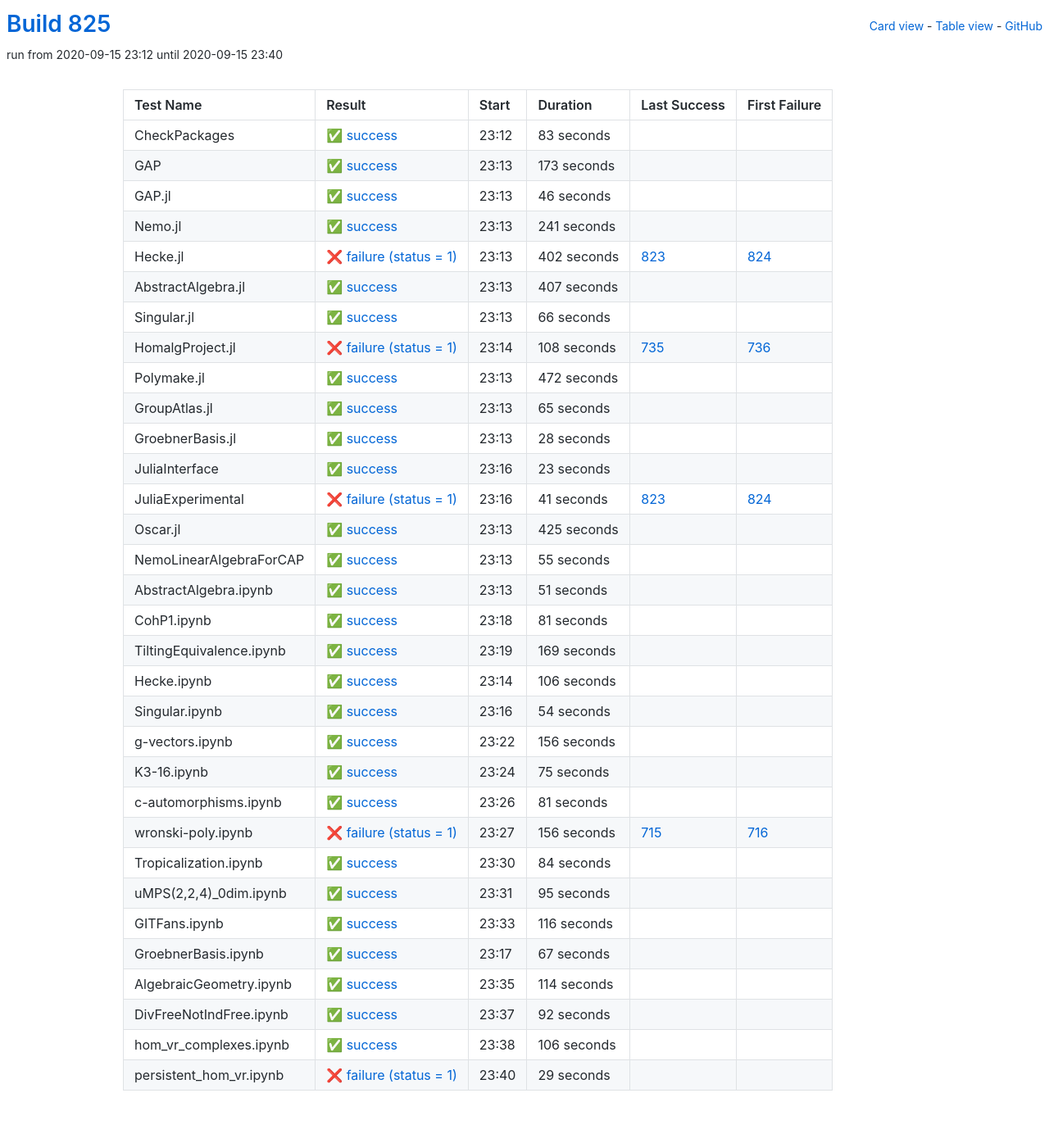
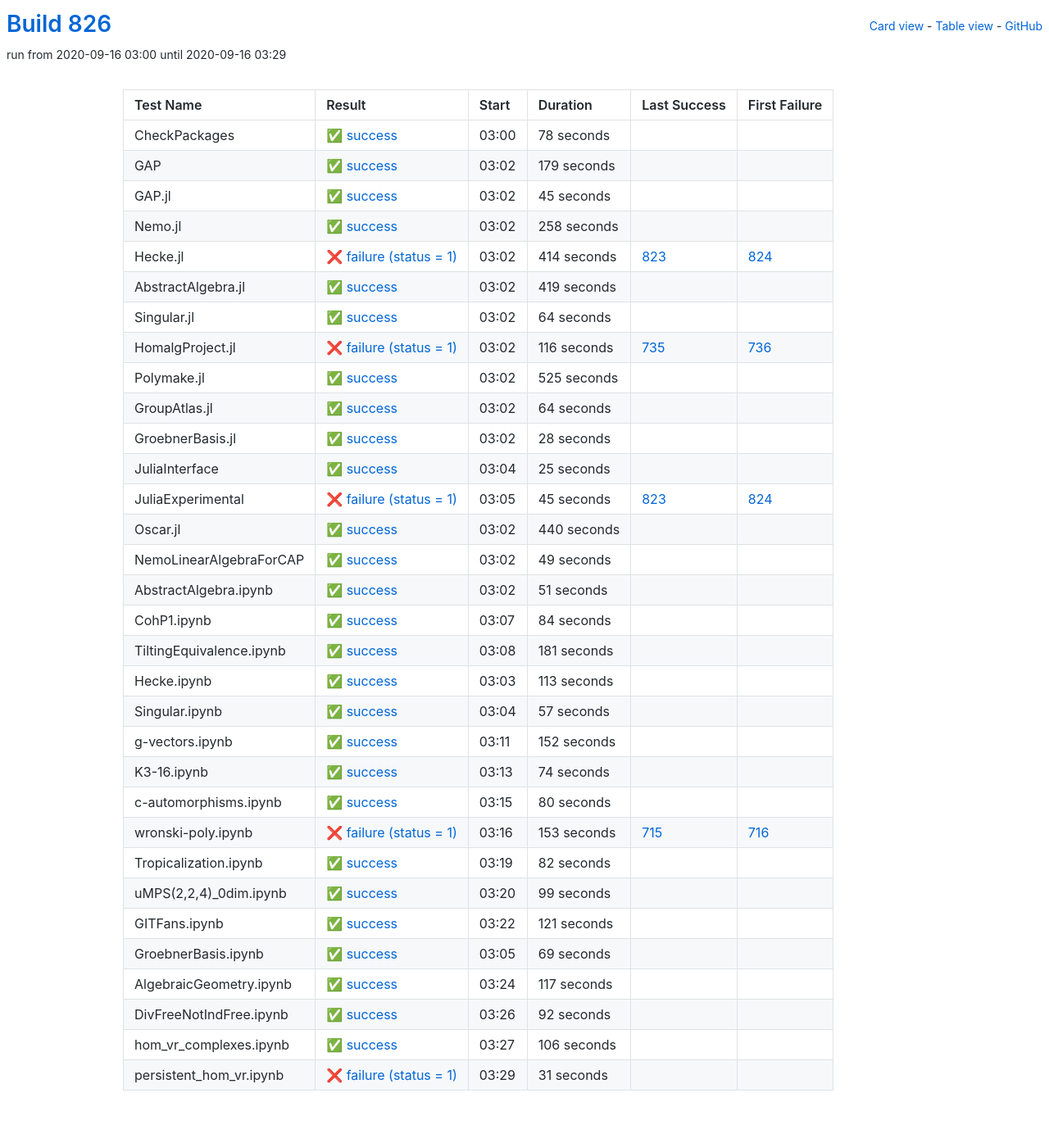
Before and after one commit to oscar-system/oscar-ci-status-stable, a Jekyll site: the page built from table.html, in a window 1280 px wide. Shown: the whole page at 82% size. Built offline with Jekyll 4.4.1, drawn with Linux system fonts in a browser that asks for light colours.

Commit message:
Build #826

```diff
--- a/_data/ci.yml
+++ b/_data/ci.yml
@@ -1,6 +1,6 @@
 ---
-build: 825
-build_url: https://oscarci.mathematik.uni-kl.de/job/oscar-stable/825/
+build: 826
+build_url: https://oscarci.mathematik.uni-kl.de/job/oscar-stable/826/
 job: oscar-stable
 organization: oscar-system
 repo: oscar-ci-status-stable
@@ -8,128 +8,128 @@ repourl: https://github.com/oscar-system/oscar-ci-status-stable
 tests:
 - name: CheckPackages
   id: checkpackages
-  log: https://oscarci.mathematik.uni-kl.de/job/oscar-stable/825/artifact/logs/build-825/CheckPackages.log
-  start: 2020-09-15 23:12
+  log: https://oscarci.mathematik.uni-kl.de/job/oscar-stable/826/artifact/logs/build-826/CheckPackages.log
+  start: 2020-09-16 03:00
   success: true
   exitcode: 0
   status: success
-  duration: 83
+  duration: 78
   last_success: false
   last_success_url:
   first_failure: false
   first_failure_url:
 - name: GAP
   id: gap
-  log: https://oscarci.mathematik.uni-kl.de/job/oscar-stable/825/artifact/logs/build-825/GAP.log
-  start: 2020-09-15 23:13
+  log: https://oscarci.mathematik.uni-kl.de/job/oscar-stable/826/artifact/logs/build-826/GAP.log
+  start: 2020-09-16 03:02
   success: true
   exitcode: 0
   status: success
-  duration: 173
+  duration: 179
   last_success: false
   last_success_url:
   first_failure: false
   first_failure_url:
 - name: GAP.jl
   id: gap-jl
-  log: https://oscarci.mathematik.uni-kl.de/job/oscar-stable/825/artifact/logs/build-825/GAP.jl.log
-  start: 2020-09-15 23:13
+  log: https://oscarci.mathematik.uni-kl.de/job/oscar-stable/826/artifact/logs/build-826/GAP.jl.log
+  start: 2020-09-16 03:02
   success: true
   exitcode: 0
   status: success
-  duration: 46
+  duration: 45
   last_success: false
   last_success_url:
   first_failure: false
   first_failure_url:
 - name: Nemo.jl
   id: nemo-jl
-  log: https://oscarci.mathematik.uni-kl.de/job/oscar-stable/825/artifact/logs/build-825/Nemo.jl.log
-  start: 2020-09-15 23:13
+  log: https://oscarci.mathematik.uni-kl.de/job/oscar-stable/826/artifact/logs/build-826/Nemo.jl.log
+  start: 2020-09-16 03:02
   success: true
   exitcode: 0
   status: success
-  duration: 241
+  duration: 258
   last_success: false
   last_success_url:
   first_failure: false
   first_failure_url:
 - name: Hecke.jl
   id: hecke-jl
-  log: https://oscarci.mathematik.uni-kl.de/job/oscar-stable/825/artifact/logs/build-825/Hecke.jl.log
-  start: 2020-09-15 23:13
+  log: https://oscarci.mathematik.uni-kl.de/job/oscar-stable/826/artifact/logs/build-826/Hecke.jl.log
+  start: 2020-09-16 03:02
   success: false
   exitcode: 1
   status: failure
-  duration: 402
+  duration: 414
   last_success: 823
   last_success_url: https://oscarci.mathematik.uni-kl.de/job/oscar-stable/823/
   first_failure: 824
   first_failure_url: https://oscarci.mathematik.uni-kl.de/job/oscar-stable/824/
 - name: AbstractAlgebra.jl
   id: abstractalgebra-jl
-  log: https://oscarci.mathematik.uni-kl.de/job/oscar-stable/825/artifact/logs/build-825/AbstractAlgebra.jl.log
-  start: 2020-09-15 23:13
+  log: https://oscarci.mathematik.uni-kl.de/job/oscar-stable/826/artifact/logs/build-826/AbstractAlgebra.jl.log
+  start: 2020-09-16 03:02
   success: true
   exitcode: 0
   status: success
-  duration: 407
+  duration: 419
   last_success: false
   last_success_url:
   first_failure: false
   first_failure_url:
 - name: Singular.jl
   id: singular-jl
-  log: https://oscarci.mathematik.uni-kl.de/job/oscar-stable/825/artifact/logs/build-825/Singular.jl.log
-  start: 2020-09-15 23:13
+  log: https://oscarci.mathematik.uni-kl.de/job/oscar-stable/826/artifact/logs/build-826/Singular.jl.log
+  start: 2020-09-16 03:02
   success: true
   exitcode: 0
   status: success
-  duration: 66
+  duration: 64
   last_success: false
   last_success_url:
   first_failure: false
   first_failure_url:
 - name: HomalgProject.jl
   id: homalgproject-jl
-  log: https://oscarci.mathematik.uni-kl.de/job/oscar-stable/825/artifact/logs/build-825/HomalgProject.jl.log
-  start: 2020-09-15 23:14
+  log: https://oscarci.mathematik.uni-kl.de/job/oscar-stable/826/artifact/logs/build-826/HomalgProject.jl.log
+  start: 2020-09-16 03:02
   success: false
   exitcode: 1
   status: failure
-  duration: 108
+  duration: 116
   last_success: 735
   last_success_url: https://oscarci.mathematik.uni-kl.de/job/oscar-stable/735/
   first_failure: 736
   first_failure_url: https://oscarci.mathematik.uni-kl.de/job/oscar-stable/736/
 - name: Polymake.jl
   id: polymake-jl
-  log: https://oscarci.mathematik.uni-kl.de/job/oscar-stable/825/artifact/logs/build-825/Polymake.jl.log
-  start: 2020-09-15 23:13
+  log: https://oscarci.mathematik.uni-kl.de/job/oscar-stable/826/artifact/logs/build-826/Polymake.jl.log
+  start: 2020-09-16 03:02
   success: true
   exitcode: 0
   status: success
-  duration: 472
+  duration: 525
   last_success: false
   last_success_url:
   first_failure: false
   first_failure_url:
 - name: GroupAtlas.jl
   id: groupatlas-jl
-  log: https://oscarci.mathematik.uni-kl.de/job/oscar-stable/825/artifact/logs/build-825/GroupAtlas.jl.log
-  start: 2020-09-15 23:13
+  log: https://oscarci.mathematik.uni-kl.de/job/oscar-stable/826/artifact/logs/build-826/GroupAtlas.jl.log
+  start: 2020-09-16 03:02
   success: true
   exitcode: 0
   status: success
-  duration: 65
+  duration: 64
   last_success: false
   last_success_url:
   first_failure: false
   first_failure_url:
 - name: GroebnerBasis.jl
   id: groebnerbasis-jl
-  log: https://oscarci.mathematik.uni-kl.de/job/oscar-stable/825/artifact/logs/build-825/GroebnerBasis.jl.log
-  start: 2020-09-15 23:13
+  log: https://oscarci.mathematik.uni-kl.de/job/oscar-stable/826/artifact/logs/build-826/GroebnerBasis.jl.log
+  start: 2020-09-16 03:02
   success: true
   exitcode: 0
   status: success
@@ -140,56 +140,56 @@ tests:
   first_failure_url:
 - name: JuliaInterface
   id: juliainterface
-  log: https://oscarci.mathematik.uni-kl.de/job/oscar-stable/825/artifact/logs/build-825/JuliaInterface.log
-  start: 2020-09-15 23:16
+  log: https://oscarci.mathematik.uni-kl.de/job/oscar-stable/826/artifact/logs/build-826/JuliaInterface.log
+  start: 2020-09-16 03:04
   success: true
   exitcode: 0
   status: success
-  duration: 23
+  duration: 25
   last_success: false
   last_success_url:
   first_failure: false
   first_failure_url:
 - name: JuliaExperimental
   id: juliaexperimental
-  log: https://oscarci.mathematik.uni-kl.de/job/oscar-stable/825/artifact/logs/build-825/JuliaExperimental.log
-  start: 2020-09-15 23:16
+  log: https://oscarci.mathematik.uni-kl.de/job/oscar-stable/826/artifact/logs/build-826/JuliaExperimental.log
+  start: 2020-09-16 03:05
   success: false
   exitcode: 1
   status: failure
-  duration: 41
+  duration: 45
   last_success: 823
   last_success_url: https://oscarci.mathematik.uni-kl.de/job/oscar-stable/823/
   first_failure: 824
   first_failure_url: https://oscarci.mathematik.uni-kl.de/job/oscar-stable/824/
 - name: Oscar.jl
   id: oscar-jl
-  log: https://oscarci.mathematik.uni-kl.de/job/oscar-stable/825/artifact/logs/build-825/Oscar.jl.log
-  start: 2020-09-15 23:13
+  log: https://oscarci.mathematik.uni-kl.de/job/oscar-stable/826/artifact/logs/build-826/Oscar.jl.log
+  start: 2020-09-16 03:02
   success: true
   exitcode: 0
   status: success
-  duration: 425
+  duration: 440
   last_success: false
   last_success_url:
   first_failure: false
   first_failure_url:
 - name: NemoLinearAlgebraForCAP
   id: nemolinearalgebraforcap
-  log: https://oscarci.mathematik.uni-kl.de/job/oscar-stable/825/artifact/logs/build-825/NemoLinearAlgebraForCAP.log
-  start: 2020-09-15 23:13
+  log: https://oscarci.mathematik.uni-kl.de/job/oscar-stable/826/artifact/logs/build-826/NemoLinearAlgebraForCAP.log
+  start: 2020-09-16 03:02
   success: true
   exitcode: 0
   status: success
-  duration: 55
+  duration: 49
   last_success: false
   last_success_url:
   first_failure: false
   first_failure_url:
 - name: AbstractAlgebra.ipynb
   id: abstractalgebra-ipynb
-  log: https://oscarci.mathematik.uni-kl.de/job/oscar-stable/825/artifact/logs/build-825/AbstractAlgebra.ipynb.log
-  start: 2020-09-15 23:13
+  log: https://oscarci.mathematik.uni-kl.de/job/oscar-stable/826/artifact/logs/build-826/AbstractAlgebra.ipynb.log
+  start: 2020-09-16 03:02
   success: true
   exitcode: 0
   status: success
@@ -200,104 +200,8 @@ tests:
   first_failure_url:
 - name: CohP1.ipynb
   id: cohp1-ipynb
-  log: https://oscarci.mathematik.uni-kl.de/job/oscar-stable/825/artifact/logs/build-825/CohP1.ipynb.log
-  start: 2020-09-15 23:18
-  success: true
-  exitcode: 0
-  status: success
-  duration: 81
-  last_success: false
-  last_success_url:
-  first_failure: false
-  first_failure_url:
-- name: TiltingEquivalence.ipynb
-  id: tiltingequivalence-ipynb
-  log: https://oscarci.mathematik.uni-kl.de/job/oscar-stable/825/artifact/logs/build-825/TiltingEquivalence.ipynb.log
-  start: 2020-09-15 23:19
-  success: true
-  exitcode: 0
-  status: success
-  duration: 169
-  last_success: false
-  last_success_url:
-  first_failure: false
-  first_failure_url:
-- name: Hecke.ipynb
-  id: hecke-ipynb
-  log: https://oscarci.mathematik.uni-kl.de/job/oscar-stable/825/artifact/logs/build-825/Hecke.ipynb.log
-  start: 2020-09-15 23:14
-  success: true
-  exitcode: 0
-  status: success
-  duration: 106
-  last_success: false
-  last_success_url:
-  first_failure: false
-  first_failure_url:
-- name: Singular.ipynb
-  id: singular-ipynb
-  log: https://oscarci.mathematik.uni-kl.de/job/oscar-stable/825/artifact/logs/build-825/Singular.ipynb.log
-  start: 2020-09-15 23:16
-  success: true
-  exitcode: 0
-  status: success
-  duration: 54
-  last_success: false
-  last_success_url:
-  first_failure: false
-  first_failure_url:
-- name: g-vectors.ipynb
-  id: g-vectors-ipynb
-  log: https://oscarci.mathematik.uni-kl.de/job/oscar-stable/825/artifact/logs/build-825/g-vectors.ipynb.log
-  start: 2020-09-15 23:22
-  success: true
-  exitcode: 0
-  status: success
-  duration: 156
-  last_success: false
-  last_success_url:
-  first_failure: false
-  first_failure_url:
-- name: K3-16.ipynb
-  id: k3-16-ipynb
-  log: https://oscarci.mathematik.uni-kl.de/job/oscar-stable/825/artifact/logs/build-825/K3-16.ipynb.log
-  start: 2020-09-15 23:24
-  success: true
-  exitcode: 0
-  status: success
-  duration: 75
-  last_success: false
-  last_success_url:
-  first_failure: false
-  first_failure_url:
-- name: c-automorphisms.ipynb
-  id: c-automorphisms-ipynb
-  log: https://oscarci.mathematik.uni-kl.de/job/oscar-stable/825/artifact/logs/build-825/c-automorphisms.ipynb.log
-  start: 2020-09-15 23:26
-  success: true
-  exitcode: 0
-  status: success
-  duration: 81
-  last_success: false
-  last_success_url:
-  first_failure: false
-  first_failure_url:
-- name: wronski-poly.ipynb
-  id: wronski-poly-ipynb
-  log: https://oscarci.mathematik.uni-kl.de/job/oscar-stable/825/artifact/logs/build-825/wronski-poly.ipynb.log
-  start: 2020-09-15 23:27
-  success: false
-  exitcode: 1
-  status: failure
-  duration: 156
-  last_success: 715
-  last_success_url: https://oscarci.mathematik.uni-kl.de/job/oscar-stable/715/
-  first_failure: 716
-  first_failure_url: https://oscarci.mathematik.uni-kl.de/job/oscar-stable/716/
-- name: Tropicalization.ipynb
-  id: tropicalization-ipynb
-  log: https://oscarci.mathematik.uni-kl.de/job/oscar-stable/825/artifact/logs/build-825/Tropicalization.ipynb.log
-  start: 2020-09-15 23:30
+  log: https://oscarci.mathematik.uni-kl.de/job/oscar-stable/826/artifact/logs/build-826/CohP1.ipynb.log
+  start: 2020-09-16 03:07
   success: true
   exitcode: 0
   status: success
@@ -306,58 +210,154 @@ tests:
   last_success_url:
   first_failure: false
   first_failure_url:
-- name: uMPS(2,2,4)_0dim.ipynb
-  id: umps-2-2-4-0dim-ipynb
-  log: https://oscarci.mathematik.uni-kl.de/job/oscar-stable/825/artifact/logs/build-825/uMPS-2-2-4-_0dim.ipynb.log
-  start: 2020-09-15 23:31
+- name: TiltingEquivalence.ipynb
+  id: tiltingequivalence-ipynb
+  log: https://oscarci.mathematik.uni-kl.de/job/oscar-stable/826/artifact/logs/build-826/TiltingEquivalence.ipynb.log
+  start: 2020-09-16 03:08
   success: true
   exitcode: 0
   status: success
-  duration: 95
+  duration: 181
+  last_success: false
+  last_success_url:
+  first_failure: false
+  first_failure_url:
+- name: Hecke.ipynb
+  id: hecke-ipynb
+  log: https://oscarci.mathematik.uni-kl.de/job/oscar-stable/826/artifact/logs/build-826/Hecke.ipynb.log
+  start: 2020-09-16 03:03
+  success: true
+  exitcode: 0
+  status: success
+  duration: 113
+  last_success: false
+  last_success_url:
+  first_failure: false
+  first_failure_url:
+- name: Singular.ipynb
+  id: singular-ipynb
+  log: https://oscarci.mathematik.uni-kl.de/job/oscar-stable/826/artifact/logs/build-826/Singular.ipynb.log
+  start: 2020-09-16 03:04
+  success: true
+  exitcode: 0
+  status: success
+  duration: 57
+  last_success: false
+  last_success_url:
+  first_failure: false
+  first_failure_url:
+- name: g-vectors.ipynb
+  id: g-vectors-ipynb
+  log: https://oscarci.mathematik.uni-kl.de/job/oscar-stable/826/artifact/logs/build-826/g-vectors.ipynb.log
+  start: 2020-09-16 03:11
+  success: true
+  exitcode: 0
+  status: success
+  duration: 152
+  last_success: false
+  last_success_url:
+  first_failure: false
+  first_failure_url:
+- name: K3-16.ipynb
+  id: k3-16-ipynb
+  log: https://oscarci.mathematik.uni-kl.de/job/oscar-stable/826/artifact/logs/build-826/K3-16.ipynb.log
+  start: 2020-09-16 03:13
+  success: true
+  exitcode: 0
+  status: success
+  duration: 74
+  last_success: false
+  last_success_url:
+  first_failure: false
+  first_failure_url:
+- name: c-automorphisms.ipynb
+  id: c-automorphisms-ipynb
+  log: https://oscarci.mathematik.uni-kl.de/job/oscar-stable/826/artifact/logs/build-826/c-automorphisms.ipynb.log
+  start: 2020-09-16 03:15
+  success: true
+  exitcode: 0
+  status: success
+  duration: 80
+  last_success: false
+  last_success_url:
+  first_failure: false
+  first_failure_url:
+- name: wronski-poly.ipynb
+  id: wronski-poly-ipynb
+  log: https://oscarci.mathematik.uni-kl.de/job/oscar-stable/826/artifact/logs/build-826/wronski-poly.ipynb.log
+  start: 2020-09-16 03:16
+  success: false
+  exitcode: 1
+  status: failure
+  duration: 153
+  last_success: 715
+  last_success_url: https://oscarci.mathematik.uni-kl.de/job/oscar-stable/715/
+  first_failure: 716
+  first_failure_url: https://oscarci.mathematik.uni-kl.de/job/oscar-stable/716/
+- name: Tropicalization.ipynb
+  id: tropicalization-ipynb
+  log: https://oscarci.mathematik.uni-kl.de/job/oscar-stable/826/artifact/logs/build-826/Tropicalization.ipynb.log
+  start: 2020-09-16 03:19
+  success: true
+  exitcode: 0
+  status: success
+  duration: 82
+  last_success: false
+  last_success_url:
+  first_failure: false
+  first_failure_url:
+- name: uMPS(2,2,4)_0dim.ipynb
+  id: umps-2-2-4-0dim-ipynb
+  log: https://oscarci.mathematik.uni-kl.de/job/oscar-stable/826/artifact/logs/build-826/uMPS-2-2-4-_0dim.ipynb.log
+  start: 2020-09-16 03:20
+  success: true
+  exitcode: 0
+  status: success
+  duration: 99
   last_success: false
   last_success_url:
   first_failure: false
   first_failure_url:
 - name: GITFans.ipynb
   id: gitfans-ipynb
-  log: https://oscarci.mathematik.uni-kl.de/job/oscar-stable/825/artifact/logs/build-825/GITFans.ipynb.log
-  start: 2020-09-15 23:33
+  log: https://oscarci.mathematik.uni-kl.de/job/oscar-stable/826/artifact/logs/build-826/GITFans.ipynb.log
+  start: 2020-09-16 03:22
   success: true
   exitcode: 0
   status: success
-  duration: 116
+  duration: 121
   last_success: false
   last_success_url:
   first_failure: false
   first_failure_url:
 - name: GroebnerBasis.ipynb
   id: groebnerbasis-ipynb
-  log: https://oscarci.mathematik.uni-kl.de/job/oscar-stable/825/artifact/logs/build-825/GroebnerBasis.ipynb.log
-  start: 2020-09-15 23:17
+  log: https://oscarci.mathematik.uni-kl.de/job/oscar-stable/826/artifact/logs/build-826/GroebnerBasis.ipynb.log
+  start: 2020-09-16 03:05
   success: true
   exitcode: 0
   status: success
-  duration: 67
+  duration: 69
   last_success: false
   last_success_url:
   first_failure: false
   first_failure_url:
 - name: AlgebraicGeometry.ipynb
   id: algebraicgeometry-ipynb
-  log: https://oscarci.mathematik.uni-kl.de/job/oscar-stable/825/artifact/logs/build-825/AlgebraicGeometry.ipynb.log
-  start: 2020-09-15 23:35
+  log: https://oscarci.mathematik.uni-kl.de/job/oscar-stable/826/artifact/logs/build-826/AlgebraicGeometry.ipynb.log
+  start: 2020-09-16 03:24
   success: true
   exitcode: 0
   status: success
-  duration: 114
+  duration: 117
   last_success: false
   last_success_url:
   first_failure: false
   first_failure_url:
 - name: DivFreeNotIndFree.ipynb
   id: divfreenotindfree-ipynb
-  log: https://oscarci.mathematik.uni-kl.de/job/oscar-stable/825/artifact/logs/build-825/DivFreeNotIndFree.ipynb.log
-  start: 2020-09-15 23:37
+  log: https://oscarci.mathematik.uni-kl.de/job/oscar-stable/826/artifact/logs/build-826/DivFreeNotIndFree.ipynb.log
+  start: 2020-09-16 03:26
   success: true
   exitcode: 0
   status: success
@@ -368,8 +368,8 @@ tests:
   first_failure_url:
 - name: hom_vr_complexes.ipynb
   id: hom-vr-complexes-ipynb
-  log: https://oscarci.mathematik.uni-kl.de/job/oscar-stable/825/artifact/logs/build-825/hom_vr_complexes.ipynb.log
-  start: 2020-09-15 23:38
+  log: https://oscarci.mathematik.uni-kl.de/job/oscar-stable/826/artifact/logs/build-826/hom_vr_complexes.ipynb.log
+  start: 2020-09-16 03:27
   success: true
   exitcode: 0
   status: success
@@ -380,12 +380,12 @@ tests:
   first_failure_url:
 - name: persistent_hom_vr.ipynb
   id: persistent-hom-vr-ipynb
-  log: https://oscarci.mathematik.uni-kl.de/job/oscar-stable/825/artifact/logs/build-825/persistent_hom_vr.ipynb.log
-  start: 2020-09-15 23:40
+  log: https://oscarci.mathematik.uni-kl.de/job/oscar-stable/826/artifact/logs/build-826/persistent_hom_vr.ipynb.log
+  start: 2020-09-16 03:29
   success: false
   exitcode: 1
   status: failure
-  duration: 29
+  duration: 31
   last_success: false
   last_success_url:
   first_failure: false
```
Also changed, not shown: README.md.
